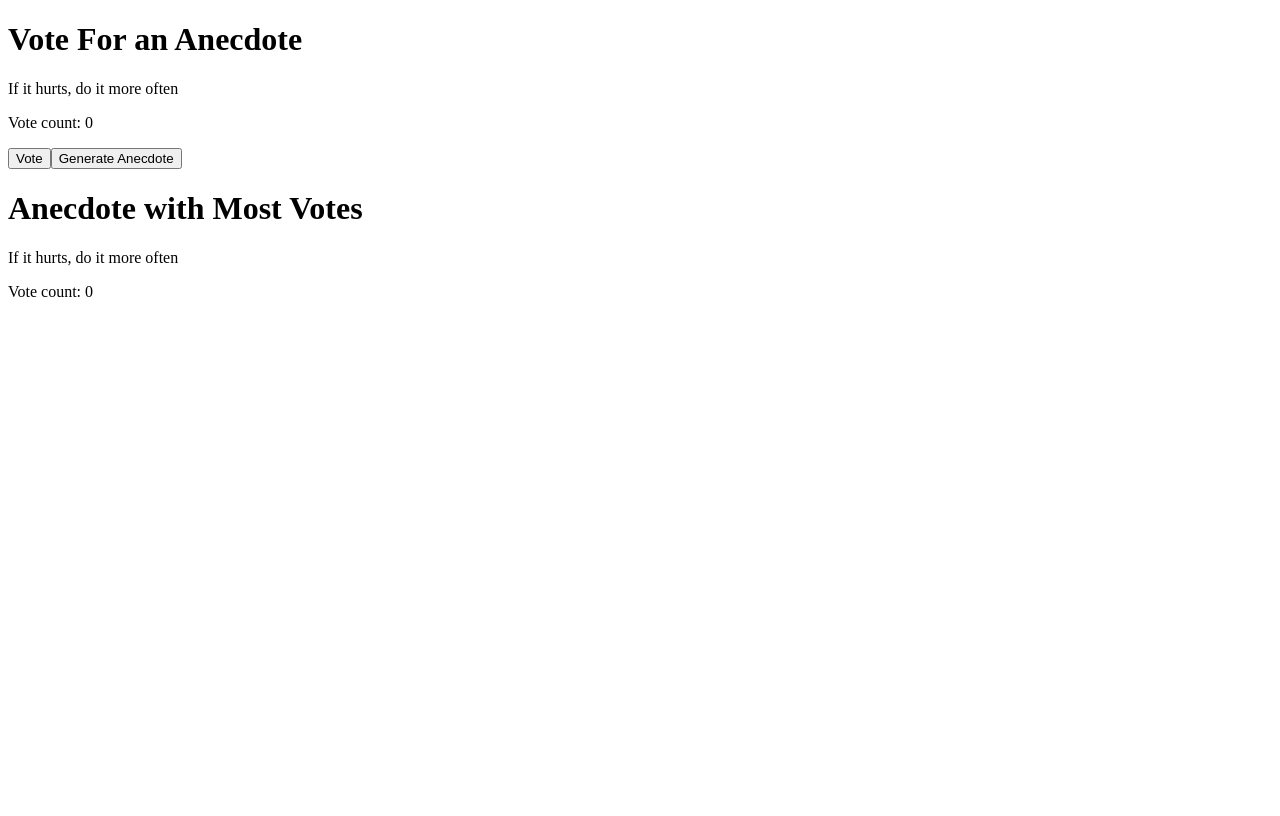
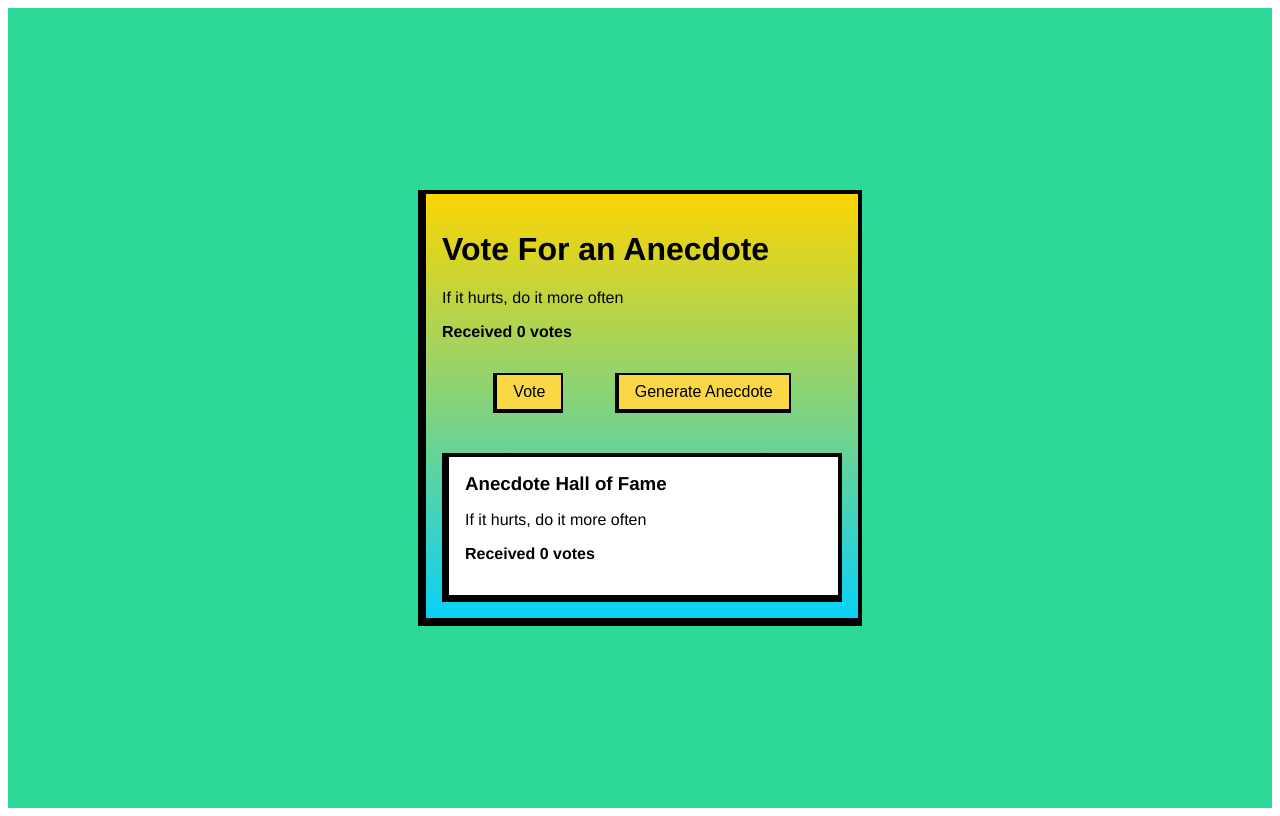
Before and after one commit to jsteigelman/fso-part-1-anecdotes, a React (Create React App) app: page / in a window 1280 px wide. Built offline with nearby package versions, Linux system fonts and the light colour scheme.

Commit message:
updated ui

```diff
--- a/src/App.css
+++ b/src/App.css
@@ -1,38 +1,55 @@
-.App {
-  text-align: center;
+.outerContainer {
+  display: flex;
+  justify-content: center;
+  align-items: center;
+  background-color: #2CD997;
+  height: 100vh;
+  width: auto;
+  font-family: Helvetica, Arial, sans-serif;
 }
 
-.App-logo {
-  height: 40vmin;
-  pointer-events: none;
+.innerContainer {
+  background-color: #F9D745;
+  border: 2px solid black;
+  border-width: 4px 4px 8px 8px;
+  padding: 16px;
+  background-image: linear-gradient(#FCD503, #09D1F7);
+  width: 70%;
 }
 
-@media (prefers-reduced-motion: no-preference) {
-  .App-logo {
-    animation: App-logo-spin infinite 20s linear;
+.buttonsContainer {
+  display: flex;
+  justify-content: space-evenly;
+  padding: 16px 0;
+}
+
+.buttonsContainer button {
+  padding: 8px 16px;
+  background-color: #F9D745;
+  font-size: 16px;
+  border: 2px solid black;
+  border-width: 2px 2px 4px 4px;
+}
+
+.mostVotesContainer {
+  background-color: white;
+  padding: 16px;
+  margin-top: 24px;
+  border: 4px solid black;
+  border-width: 4px 4px 7px 7px;
+
+}
+#vote-count {
+  font-weight: 700;
+}
+
+.mostVotesContainer h3 {
+  margin: 0;
+  padding: 0;
+}
+
+@media only screen and (min-width: 600px) {
+  .innerContainer {
+    width: 400px;
   }
 }
-
-.App-header {
-  background-color: #282c34;
-  min-height: 100vh;
-  display: flex;
-  flex-direction: column;
-  align-items: center;
-  justify-content: center;
-  font-size: calc(10px + 2vmin);
-  color: white;
-}
-
-.App-link {
-  color: #61dafb;
-}
-
-@keyframes App-logo-spin {
-  from {
-    transform: rotate(0deg);
-  }
-  to {
-    transform: rotate(360deg);
-  }
-}
--- a/src/App.js
+++ b/src/App.js
@@ -1,10 +1,11 @@
 import { useState } from 'react'
+import './App.css'
 
 const Anecdote = ({ anecdotes, selectedAnecdote, votes }) => {
   return (
     <div>
       <p>{anecdotes[selectedAnecdote]}</p>
-      <p>Vote count: {votes[selectedAnecdote]}</p>
+      <p id='vote-count'>Received {votes[selectedAnecdote]} votes</p>
     </div>
   )
 }
@@ -36,22 +37,30 @@ const App = () => {
   const [votes, setVotes] = useState(new Array(anecdotes.length).fill(0))
 
   return (
-    <div>
+    <div className='outerContainer'>
+    <div className='innerContainer'>
       <h1>Vote For an Anecdote</h1>
       <Anecdote
         anecdotes={anecdotes}
         selectedAnecdote={selected}
         votes={votes}
       />
+      <div className='buttonsContainer'>
+
       <button onClick={updateVoteCount}>Vote</button>
       <button onClick={getRandomAnecdote}>Generate Anecdote</button>
-      <h1>Anecdote with Most Votes</h1>
+      </div>
+      <div className='mostVotesContainer'>
+      <h3>Anecdote Hall of Fame</h3>
+
       <Anecdote
         anecdotes={anecdotes}
         selectedAnecdote={votes.indexOf(Math.max(...votes))}
         votes={votes}
       />
+      </div>
     </div>
+          </div>
   )
 }
 
```
